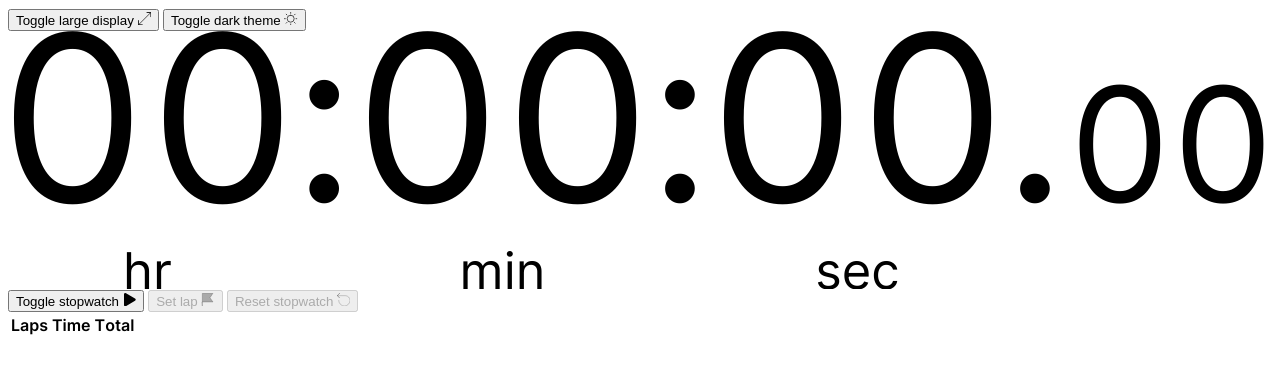
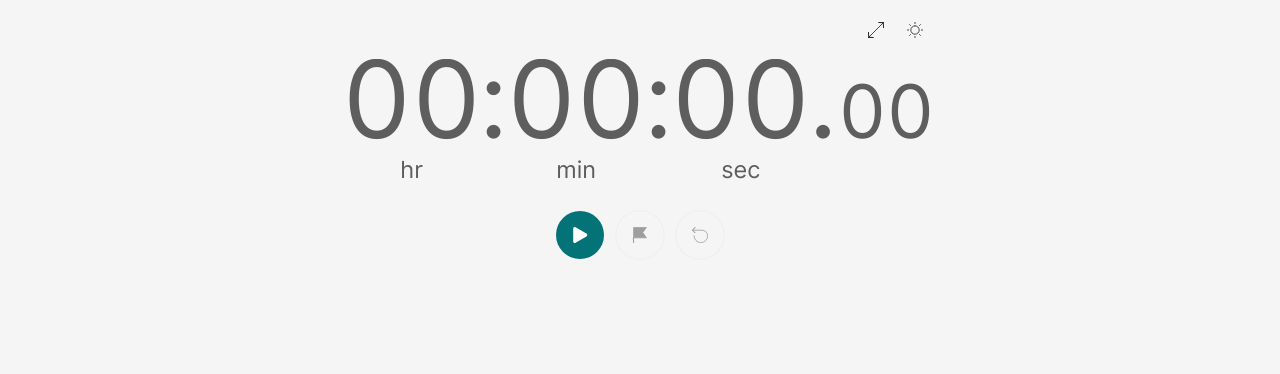
Before and after one commit to borntofrappe/clock, a SvelteKit app: page / in a window 1280 px wide. Shown: the top 374 px of the page. Built offline with nearby package versions, Linux system fonts and the light colour scheme.

Commit message:
app styles
global stylesheet and ad-hoc key-value pairs in the different components

```diff
--- /dev/null
+++ b/src/app.css
@@ -0,0 +1,222 @@
+/* variables */
+:root {
+  --leading: 1.5;
+  --font-weight-normal: 400;
+  --font-weight-bold: 600;
+  --font-size-small: 0.85em;
+
+  --space-minor: 0.25rem;
+  --space-small: 0.5rem;
+  --space-medium: 0.75rem;
+  --space-large: 1rem;
+  --space-major: 2rem;
+}
+
+/* global */
+html {
+  color-scheme: light;
+  --color: hsl(0 0% 11%);
+  --color-dim: hsl(0 0% 37%);
+  --background: hsl(0 0% 96%);
+  --button-color: hsl(0 0% 11%);
+  --button-background: hsl(0 0% 100%);
+  --button-color-hover: var(--button-color);
+  --button-background-hover: hsl(0 0% 88%);
+  --button-color-active: var(--button-color);
+  --button-background-active: hsl(0 0% 92%);
+  --button-color-disabled: hsl(0 0% 62%);
+  --button-background-disabled: var(--background);
+  --button-outline-color: var(--button-color);
+  --button-color-primary: hsl(0 0% 100%);
+  --button-background-primary: hsl(182 95% 24%);
+  --button-color-hover-primary: var(--button-color-primary);
+  --button-background-hover-primary: hsl(182 66% 31%);
+  --button-color-active-primary: hsl(182 30% 82%);
+  --button-background-active-primary: hsl(182 47% 38%);
+  --button-outline-color-primary: var(--button-background-primary);
+  --scrollbar-color: hsl(0 0% 54%) transparent;
+}
+
+[data-theme="dark"] {
+  color-scheme: dark;
+  --color: hsl(0 0% 100%);
+  --color-dim: hsl(0 0% 81%);
+  --background: hsl(0, 0%, 15%);
+  --button-color: hsl(0 0% 100%);
+  --button-background: hsl(0 0% 20%);
+  --button-color-hover: var(--button-color);
+  --button-background-hover: hsl(0 0% 24%);
+  --button-color-active: var(--button-color);
+  --button-background-active: hsl(0 0% 18%);
+  --button-color-disabled: hsl(0 0% 48%);
+  --button-background-disabled: hsl(0 0% 19%);
+  --button-outline-color: var(--button-color);
+  --button-color-primary: hsl(0 0% 0%);
+  --button-background-primary: hsl(181 96% 55%);
+  --button-color-hover-primary: var(--button-color-primary);
+  --button-background-hover-primary: hsl(181 79% 51%);
+  --button-color-active-primary: hsl(181 72% 24%);
+  --button-background-active-primary: hsl(181 72% 47%);
+  --button-outline-color-primary: var(--button-background-primary);
+  --scrollbar-color: hsl(0 0% 62%) transparent;
+}
+
+* {
+  box-sizing: border-box;
+}
+
+body {
+  color: var(--color);
+  background: var(--background);
+  margin: 0;
+  min-block-size: 100svb;
+}
+
+button {
+  color: var(--button-color, currentColor);
+  background: var(--button-background, initial);
+  border: none;
+  width: var(--button-size, 2rem);
+  height: var(--button-size, 2rem);
+  border-radius: var(--button-border-radius, 0);
+  padding: var(--button-padding, 0.5rem);
+  box-shadow: var(--button-box-shadow, none);
+}
+
+button:hover {
+  color: var(--button-color-hover);
+  background: var(--button-background-hover);
+}
+
+button:active {
+  color: var(--button-color-active);
+  background: var(--button-background-active);
+}
+
+button[disabled] {
+  color: var(--button-color-disabled);
+  background: var(--button-background-disabled);
+}
+
+button:focus-visible {
+  outline: var(--button-outline-color) solid 2px;
+  outline-offset: 2px;
+}
+
+button > svg {
+  display: block;
+  width: 100%;
+  height: 100%;
+}
+
+button[data-role="primary"] {
+  --button-color: var(--button-color-primary);
+  --button-background: var(--button-background-primary);
+  --button-color-hover: var(--button-color-hover-primary);
+  --button-background-hover: var(--button-background-hover-primary);
+  --button-color-active: var(--button-color-active-primary);
+  --button-background-active: var(--button-background-active-primary);
+  --button-outline-color: var(--button-outline-color-primary);
+}
+
+/* utils */
+.visually-hidden:not(:focus):not(:active) {
+  clip: rect(0 0 0 0);
+  clip-path: inset(50%);
+  inline-size: 1px;
+  block-size: 1px;
+  overflow: hidden;
+  position: absolute;
+  white-space: nowrap;
+}
+
+/* view transition */
+#layout {
+  padding: var(--space-medium) var(--space-major);
+  max-inline-size: 65ch;
+  margin-inline: auto;
+  display: flex;
+  flex-direction: column;
+  min-block-size: 100svb;
+}
+
+html[data-display="large"] #layout {
+  padding: var(--space-medium);
+  max-inline-size: 90ch;
+  justify-content: center;
+}
+
+html[data-display="large"] :is(#toggle-dark-theme, #set-lap, #laps) {
+  display: none;
+}
+
+html {
+  view-transition-name: none;
+}
+
+@media (prefers-reduced-motion: no-preference) {
+  html {
+    --transition-duration: 0.3s;
+  }
+
+  #display {
+    view-transition-name: display;
+  }
+
+  #toggle-large-display {
+    view-transition-name: toggle-large-display;
+  }
+
+  #toggle-dark-theme {
+    view-transition-name: toggle-dark-theme;
+  }
+
+  #toggle-start {
+    view-transition-name: toggle-start;
+  }
+
+  #set-lap {
+    view-transition-name: set-lap;
+  }
+
+  #reset {
+    view-transition-name: reset;
+  }
+
+  #laps {
+    view-transition-name: laps;
+  }
+
+  ::view-transition-group(*) {
+    animation-duration: var(--transition-duration, 0.25s);
+  }
+
+  ::view-transition-old(toggle-dark-theme),
+  ::view-transition-old(set-lap),
+  ::view-transition-old(laps) {
+    display: none;
+  }
+
+  ::view-transition-new(toggle-dark-theme),
+  ::view-transition-new(set-lap),
+  ::view-transition-new(laps) {
+    animation-delay: var(--transition-duration, 0.25s);
+  }
+}
+
+/* aria-pressed toggle */
+button[aria-pressed="false"] [data-pressed="false"] {
+  display: initial;
+}
+
+button[aria-pressed="false"] [data-pressed="true"] {
+  display: none;
+}
+
+button[aria-pressed="true"] [data-pressed="false"] {
+  display: none;
+}
+
+button[aria-pressed="true"] [data-pressed="true"] {
+  display: initial;
+}
--- a/src/routes/+page.svelte
+++ b/src/routes/+page.svelte
@@ -1,4 +1,6 @@
 <script lang="ts">
+  import "../app.css";
+
   import { onDestroy } from "svelte";
   import { getTimeComponents } from "$lib/utils";
   import type { Lap, Addendum } from "$lib/types";
@@ -157,3 +159,52 @@
     <Laps {laps} />
   </div>
 </div>
+
+<style>
+  #layout > * + * {
+    --_vertical-rhythm: var(--space-medium, 0.75rem);
+    margin-block-start: var(--_vertical-rhythm);
+  }
+
+  #layout #controls {
+    --_vertical-rhythm: var(--space-major);
+  }
+
+  #layout #laps {
+    --_vertical-rhythm: var(--space-large);
+  }
+
+  #layout #preferences {
+    inline-size: max-content;
+    margin-inline-start: auto;
+  }
+
+  #controls {
+    display: flex;
+    justify-content: center;
+    gap: var(--space-medium, 0.75rem);
+  }
+
+  #preferences {
+    --button-size: 2.2rem;
+    --button-padding: 0.6rem;
+    --button-border-radius: 0.5rem;
+    --button-background: none;
+  }
+
+  #controls {
+    --button-size: 3rem;
+    --button-padding: 1rem;
+    --button-border-radius: 1e5px;
+    --button-box-shadow: 0 0 0.1rem -0.05rem currentColor;
+  }
+
+  #laps {
+    line-height: var(--leading, 1.5);
+    max-block-size: 22rem;
+    max-block-size: 14lh;
+    overflow-y: auto;
+    scrollbar-width: thin;
+    scrollbar-color: var(--scrollbar-color);
+  }
+</style>
--- a/src/routes/Laps.svelte
+++ b/src/routes/Laps.svelte
@@ -32,3 +32,31 @@
     {/each}
   </tbody>
 </table>
+
+<style>
+  table {
+    font-size: var(--font-size-small, 0.9em);
+    table-layout: fixed;
+    inline-size: 100%;
+    border-collapse: collapse;
+  }
+
+  table:has(tbody:empty) {
+    display: none;
+  }
+
+  table th {
+    text-align: start;
+    font-weight: var(--font-weight-bold, 600);
+    border-block-end: 1px solid var(--color-dim, currentColor);
+    border-block-end-color: color(from var(--color-dim) srgb r g b / 0.3);
+  }
+
+  table td {
+    font-feature-settings: "tnum";
+  }
+
+  table :is(th, td) {
+    padding-block: var(--space-medium, 0.75rem);
+  }
+</style>
```
